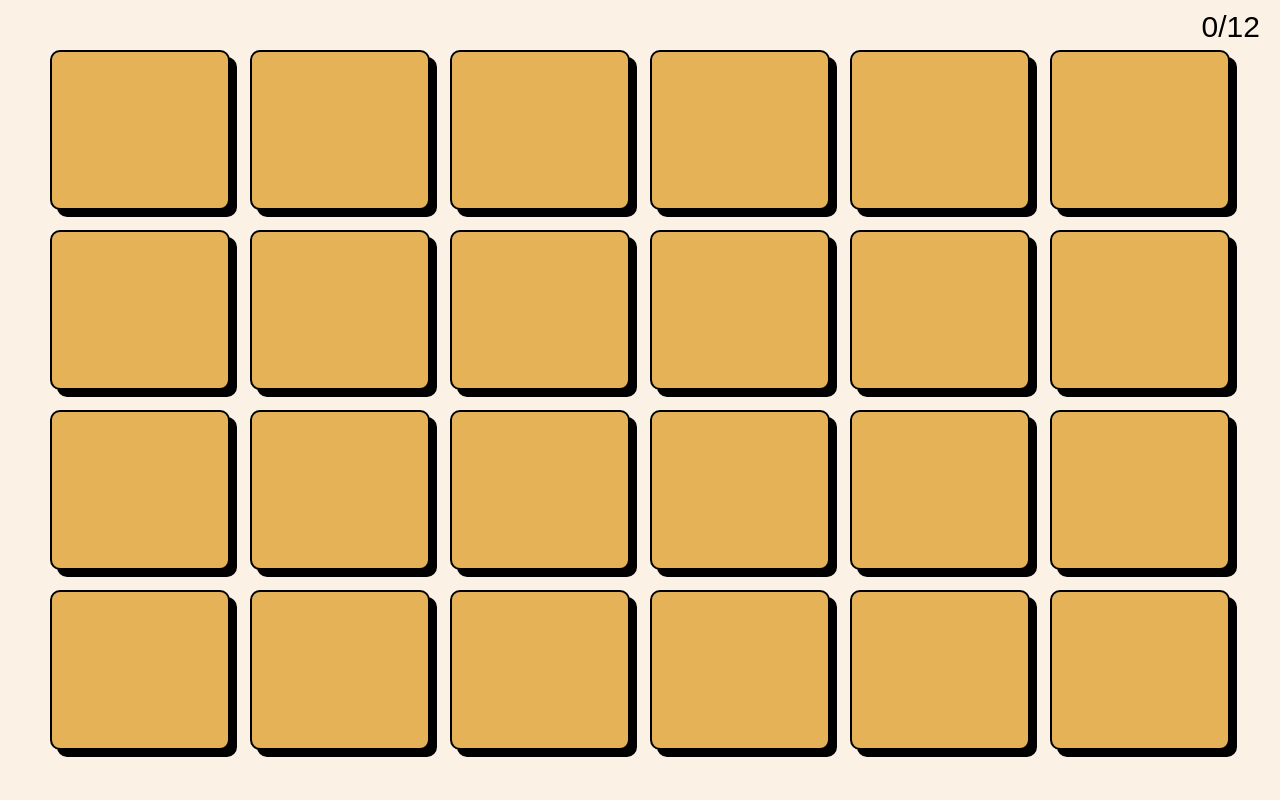
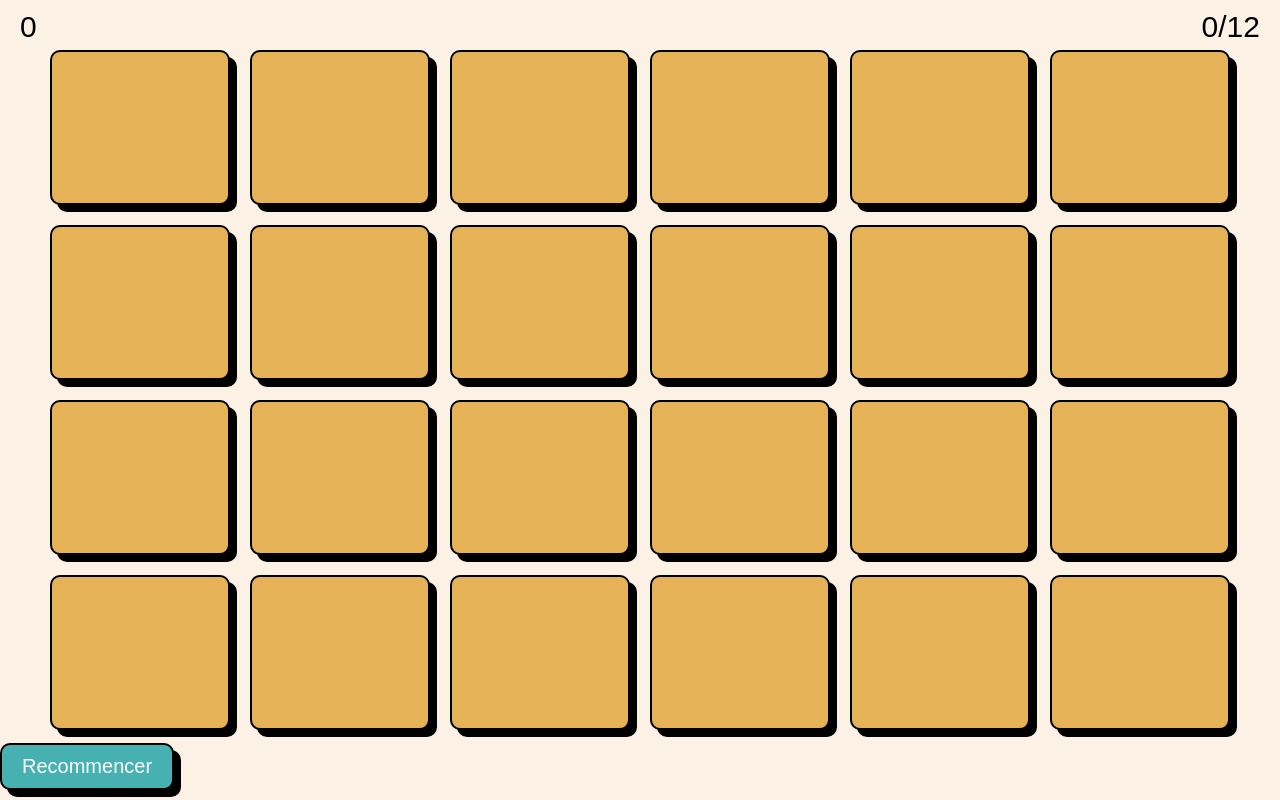
Before and after one commit to YoanBonjour/Memory, a website built with Parcel: page src/index.html in a window 1280 px wide. Built offline with nearby package versions, Linux system fonts and the light colour scheme.

Commit message:
add attempts, reload, reload security

```diff
--- a/src/index.html
+++ b/src/index.html
@@ -7,9 +7,11 @@
     <link rel="stylesheet" href="scss/main.scss" />
   </head>
   <body>
+    <p id="attempts"></p>
     <p id="cheat"></p>
     <p class="score-max"><span id="score"></span>/12</p>
     <div id="board"></div>
+    <button>Recommencer</button>
     <script src="js/main.js" type="module"></script>
   </body>
 </html>
--- a/src/js/main.js
+++ b/src/js/main.js
@@ -2,6 +2,8 @@ const board = document.querySelector("#board");
 const card = document.createElement("div");
 const cheat = document.querySelector("#cheat");
 const scoreText = document.querySelector("#score");
+const attemptsText = document.querySelector("#attempts");
+const restarter = document.querySelector("button");
 let activeCheat = 0;
 let isActiveCheat = false;
 let Execute1 = false;
@@ -118,6 +120,8 @@ let firstChoice = null;
 let secondChoice = null;
 let cardsLeftToMatch = 12;
 let score = 0;
+let attempts = 0;
+attemptsText.innerText = attempts;
 scoreText.innerText = score;
 
 addEventListener("click", (event) => {
@@ -133,6 +137,8 @@ addEventListener("click", (event) => {
       secondChoice = event.target;
       event.target.classList.remove("hidden");
       event.target.innerText = event.target.dataset.emoji;
+      attempts = attempts + 1;
+      attemptsText.innerText = attempts;
       console.log("second");
 
       if (firstChoice.dataset.emoji === secondChoice.dataset.emoji) {
@@ -156,6 +162,7 @@ addEventListener("click", (event) => {
           firstCard.innerText = "";
           secondCard.innerText = "";
           firstCard.classList.add("hidden");
+          firstCard.classList.remove("used");
           secondCard.classList.add("hidden");
           firstChoice = null;
           secondChoice = null;
@@ -165,3 +172,10 @@ addEventListener("click", (event) => {
     }
   }
 });
+
+restarter.addEventListener("click", () => {
+  addEventListener("beforeunload", (event) => {
+    event.preventDefault();
+  });
+  location.reload();
+});
--- a/src/scss/main.scss
+++ b/src/scss/main.scss
@@ -8,8 +8,11 @@ body {
 }
 
 #board {
-  padding: 50px;
-  width: 100vw;
+  padding-top: 50px;
+  padding-left: 50px;
+  padding-right: 50px;
+  padding-bottom: 70px;
+  width: 100%;
   height: 100vh;
   display: grid;
   grid-template-columns: repeat(6, 1fr);
@@ -37,6 +40,14 @@ body {
   font-size: 30px;
 }
 
+#attempts {
+  position: absolute;
+  top: 10px;
+  left: 20px;
+  font-size: 30px;
+  font-family: Arial, Helvetica, sans-serif;
+}
+
 .hidden {
   background-color: #e6b258;
 }
@@ -56,3 +67,24 @@ body {
   font-size: 30px;
   font-family: Arial, Helvetica, sans-serif;
 }
+
+button {
+  border: 2px solid black;
+  border-radius: 10px;
+  display: flex;
+  justify-content: center;
+  align-items: center;
+  font-size: 20px;
+  padding: 10px 20px;
+  cursor: pointer;
+  box-shadow: 7px 7px 0px rgba(0, 0, 0, 1);
+  background-color: rgb(71, 177, 177);
+  color: #fff;
+  position: absolute;
+  justify-self: center;
+  bottom: 10px;
+}
+
+button:hover {
+  background-color: rgb(53, 132, 132);
+}
```
